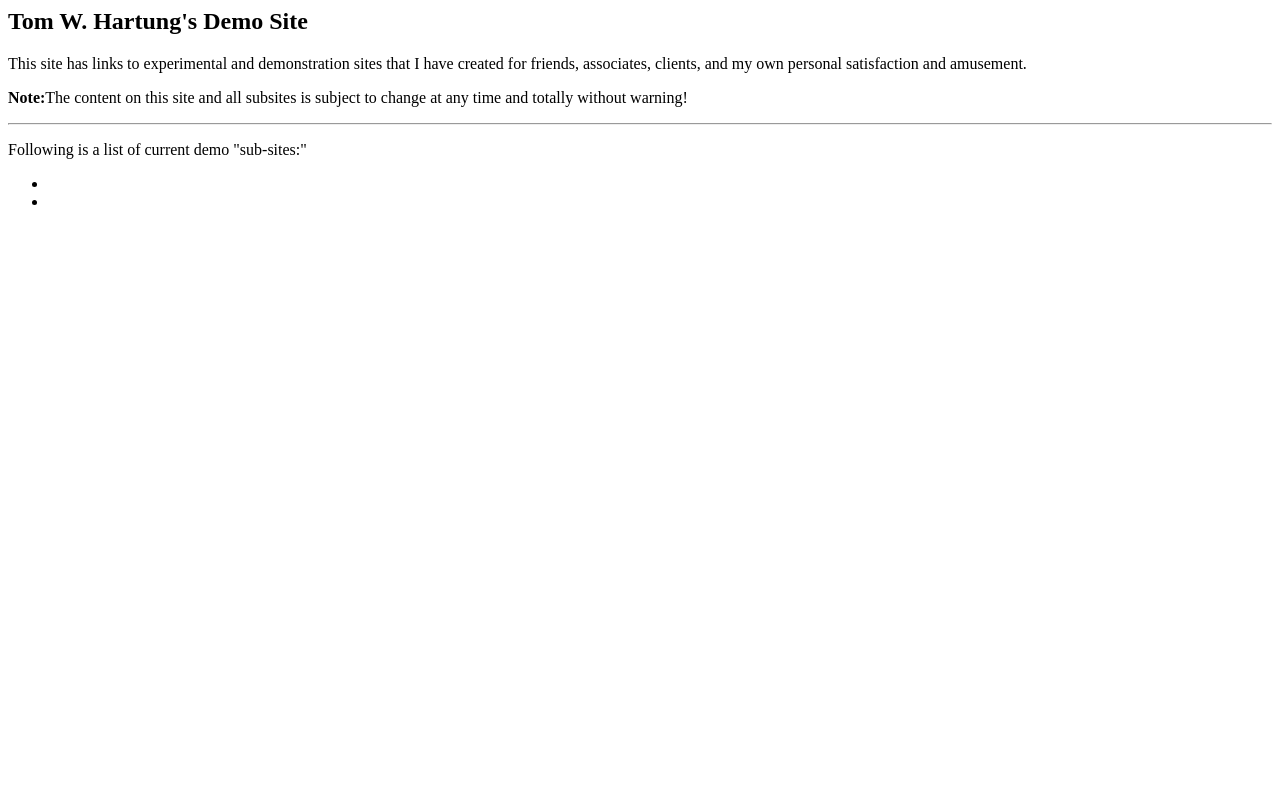
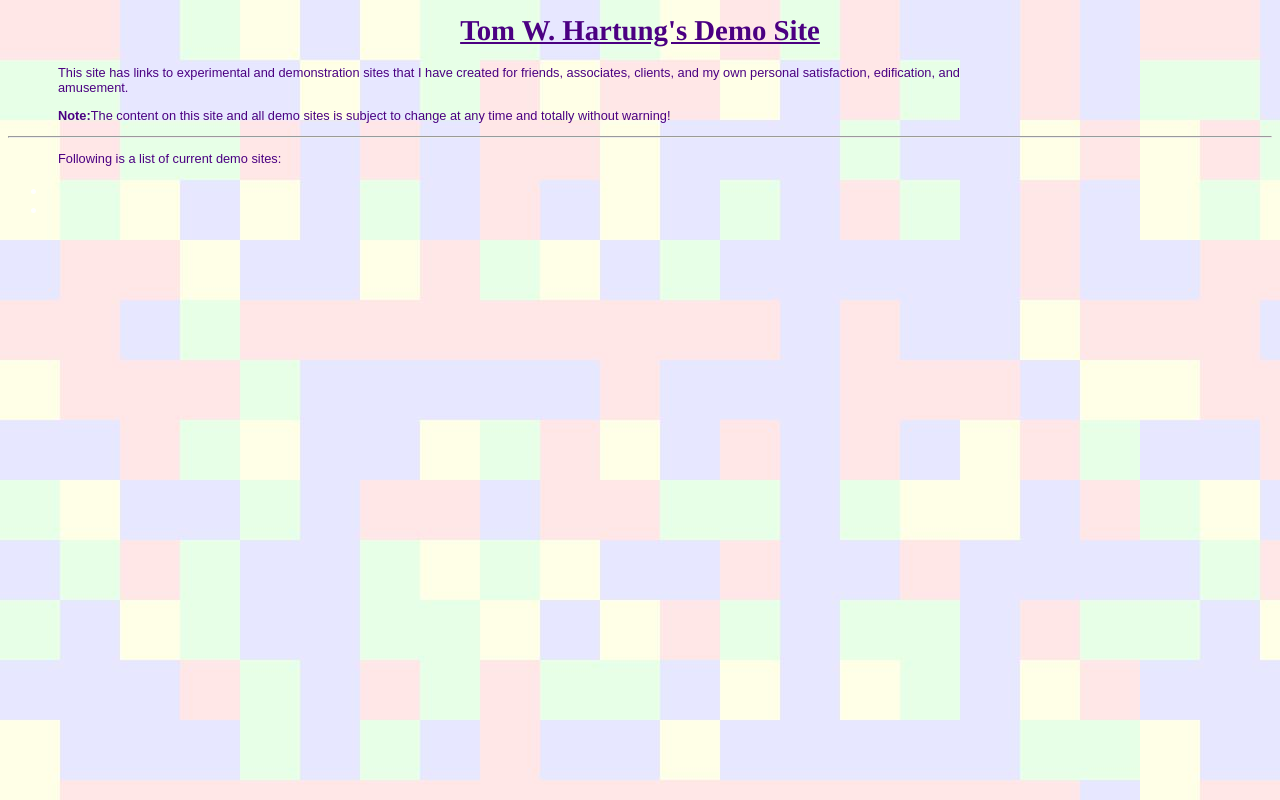
Before and after one commit to tomwhartung/tomhartung.com-exp, a plain HTML site: page Site/index.html in a window 1280 px wide. Drawn offline with Linux system fonts and the light colour scheme.

Commit message:
Updated index.html with link tags for the css and favicon.ico files we have added.

```diff
--- a/Site/index.html
+++ b/Site/index.html
@@ -1,6 +1,10 @@
 <html>
 <head>
   <title>tomhartung.com</title>
+  <meta name="viewport" content="width=device-width, initial-scale=1.0" />
+  <link rel="stylesheet" type="text/css" href="css/allDevices.css" />
+  <link rel="stylesheet" type="text/css" href="css/styles.css" />
+  <link rel="shortcut icon" href="favicon.ico" type="image/x-icon">
 </head>
 
 <body>
@@ -8,16 +12,16 @@
  <p>
   This site has links to experimental and demonstration sites that
    I have created for friends, associates, clients, and
-  	my own personal satisfaction and amusement.</p>
+   my own personal satisfaction, edification, and amusement.</p>
  <p>
-  <b>Note:</b>The content on this site and all subsites is subject to
+  <b>Note:</b>The content on this site and all demo sites is subject to
    change at any time and totally without warning!</p>
  <hr>
  <p>
-  Following is a list of current demo "sub-sites:"</p>
+  Following is a list of current demo sites:</p>
  <ul>
   <li>
-   <a href="" title=""> </a>
+   <a href="demo_sites/drupal/" title="Demonstration Drupal 8 site that uses idMyGadget"> </a>
   </li>
   <li>
    <a href="" title=""> </a>
```
